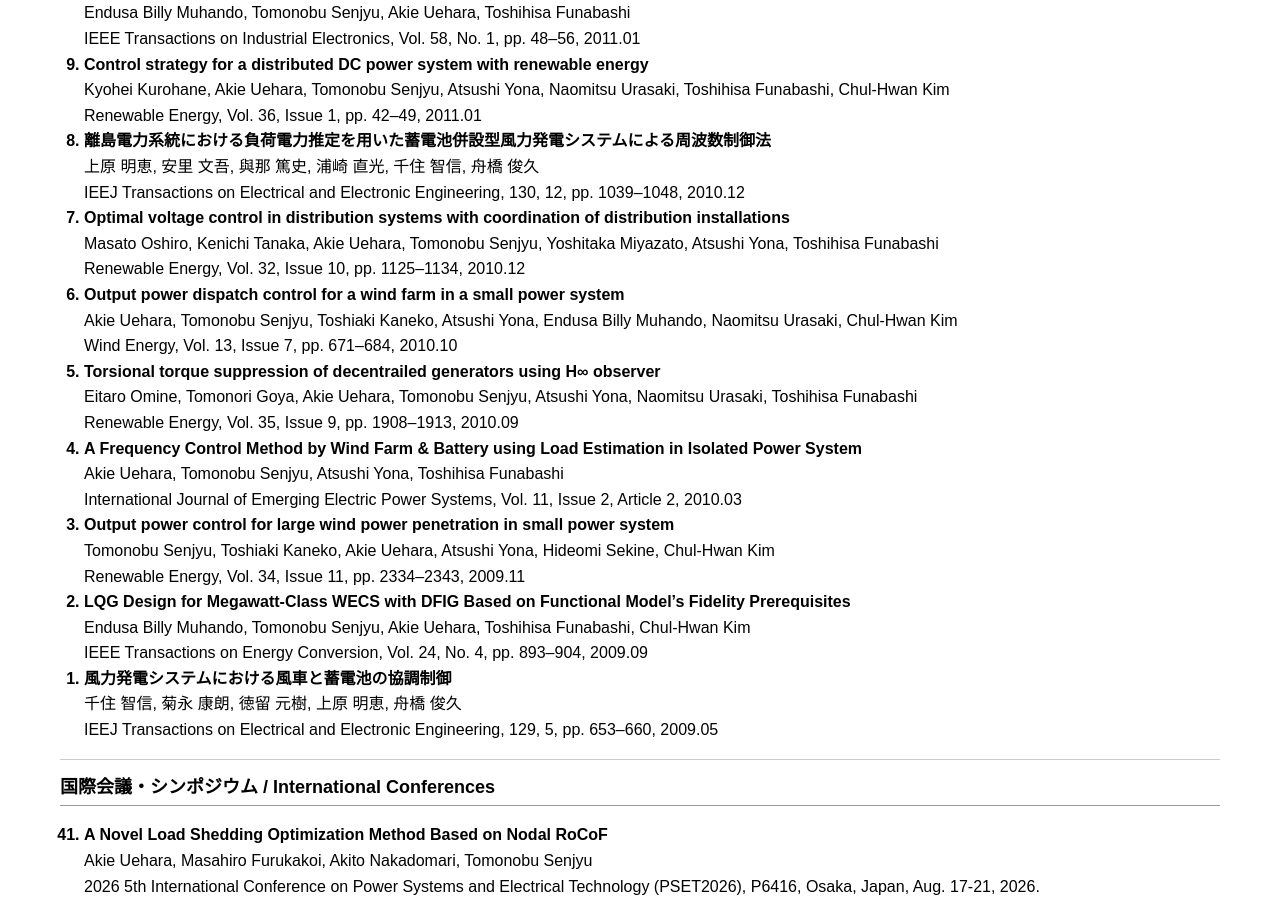
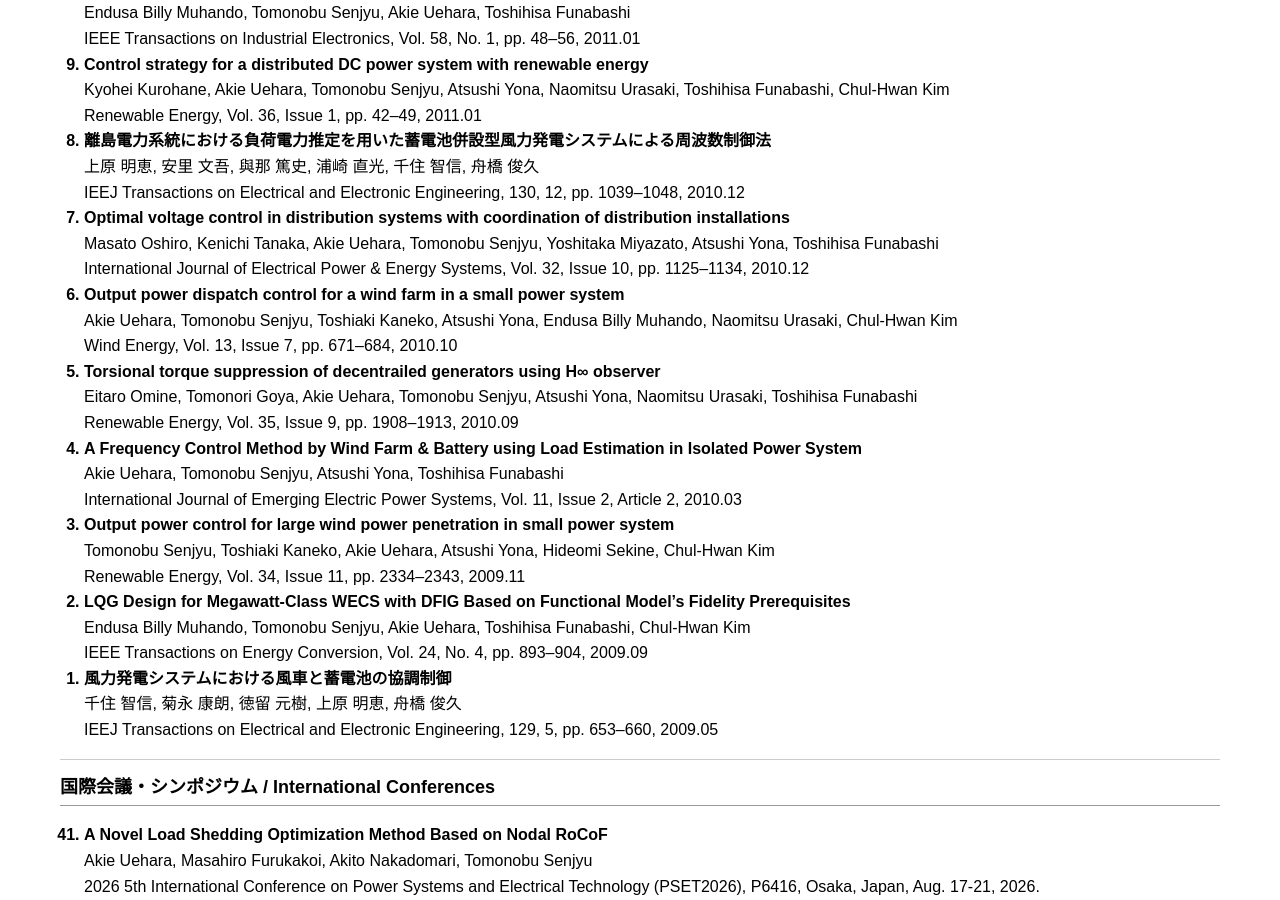
Before and after one commit to akieuehara/AkieUehara.github.io, a Jekyll site: the page built from publications.md, in a window 1280 px wide and 900 px high, scrolled down 2364 px. Built offline with Jekyll 4.4.1, drawn with Linux system fonts in a browser that asks for light colours; comment, search, counter and statistics services are not loaded.

Commit message:
Update publications.md

```diff
--- a/publications.md
+++ b/publications.md
@@ -185,7 +185,7 @@ IEEJ Transactions on Electrical and Electronic Engineering, 130, 12, pp. 1039–
 
 <li><b>Optimal voltage control in distribution systems with coordination of distribution installations</b><br>
 Masato Oshiro, Kenichi Tanaka, Akie Uehara, Tomonobu Senjyu, Yoshitaka Miyazato, Atsushi Yona, Toshihisa Funabashi<br>
-Renewable Energy, Vol. 32, Issue 10, pp. 1125–1134, 2010.12<br>
+International Journal of Electrical Power & Energy Systems, Vol. 32, Issue 10, pp. 1125–1134, 2010.12<br>
 <span class="__dimensions_badge_embed__" data-doi="10.1016/j.ijepes.2010.06.010" data-style="small_rectangle"></span></li>
 
 <li><b>Output power dispatch control for a wind farm in a small power system</b><br>
```
